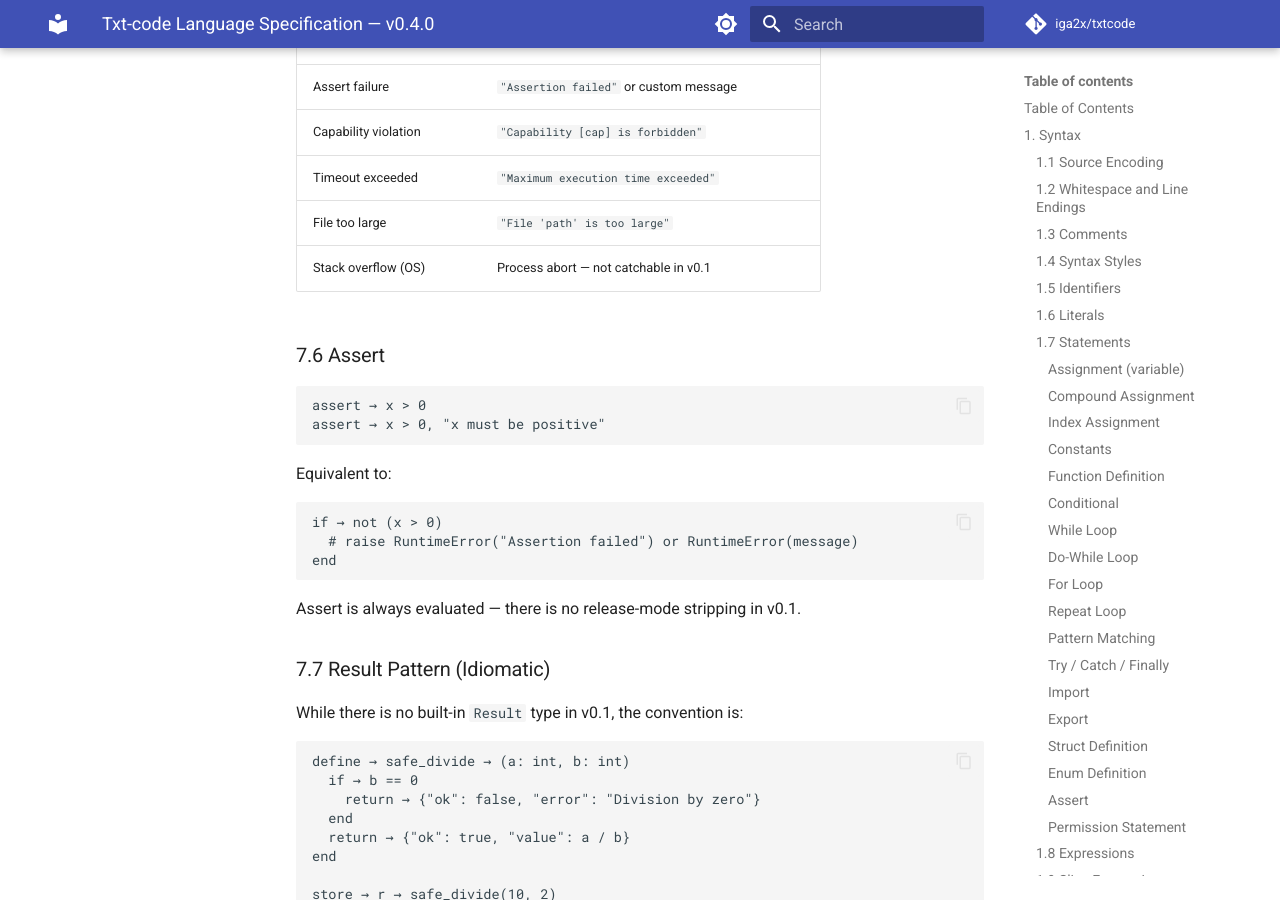
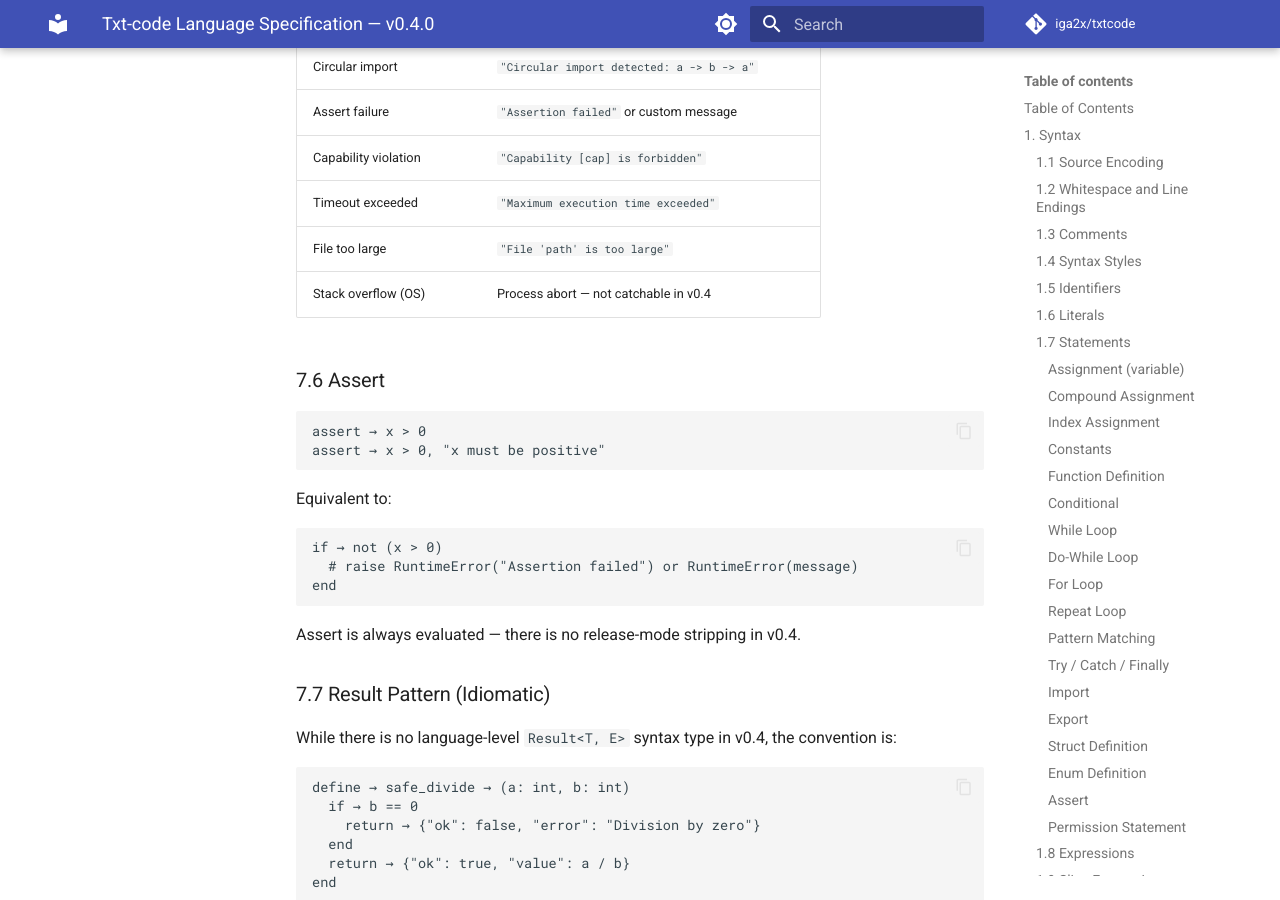
Before and after one commit to iga2x/Txtcode, an MkDocs documentation site: the page built from docs/language-spec.md, in a window 1280 px wide and 900 px high, scrolled down 26168 px. Built offline with MkDocs 1.6.1 and Material for MkDocs 9.7.7, drawn with Linux system fonts in a browser that asks for light colours; comment, search, counter and statistics services are not loaded; some of the changed text lies outside the part shown.

Commit message:
docs: fix stale version references across all docs
- language-spec: overflow guards planned for v0.4 → ✅ implemented in v0.4
- language-spec: three "v0.1" stale refs → updated to v0.4
- language-spec: Result type note clarified (language-level syntax, not runtime)
- quick-start: native/WASM planned for v0.4 → planned for v0.5
- syntax-reference: true async planned for v0.4 → planned for v0.5

Co-Authored-By: Claude Sonnet 4.6 <noreply@anthropic.com>

````diff
--- a/docs/language-spec.md
+++ b/docs/language-spec.md
@@ -952,9 +952,9 @@ The call stack depth limit is enforced at 50 in all VMs as of v0.4. Deep recursi
 
 ### 6.4 Memory
 
-Memory is managed by Rust's ownership system combined with reference counting for shared values. There is **no explicit memory limit** in v0.1. The process is bounded by the host OS.
+Memory is managed by Rust's ownership system combined with reference counting for shared values. There is **no explicit memory limit** in v0.4. The process is bounded by the host OS.
 
-`MemoryManager` (stub in v0.1) is a placeholder for future GC integration.
+`MemoryManager` (stub in v0.4) is a placeholder for future GC integration.
 
 ### 6.5 Integer Overflow
 
@@ -1058,7 +1058,7 @@ end
 | Capability violation | `"Capability [cap] is forbidden"` |
 | Timeout exceeded | `"Maximum execution time exceeded"` |
 | File too large | `"File 'path' is too large"` |
-| Stack overflow (OS) | Process abort — not catchable in v0.1 |
+| Stack overflow (OS) | Process abort — not catchable in v0.4 |
 
 ### 7.6 Assert
 
@@ -1074,11 +1074,11 @@ if → not (x > 0)
 end
 ```
 
-Assert is always evaluated — there is no release-mode stripping in v0.1.
+Assert is always evaluated — there is no release-mode stripping in v0.4.
 
 ### 7.7 Result Pattern (Idiomatic)
 
-While there is no built-in `Result` type in v0.1, the convention is:
+While there is no language-level `Result<T, E>` syntax type in v0.4, the convention is:
 
 ```txtcode
 define → safe_divide → (a: int, b: int)
````
Also changed, not shown: other parts of docs/language-spec.md (+1 -1 lines), docs/quick-start.md (+1 -1 lines), docs/syntax-reference.md (+1 -1 lines).
